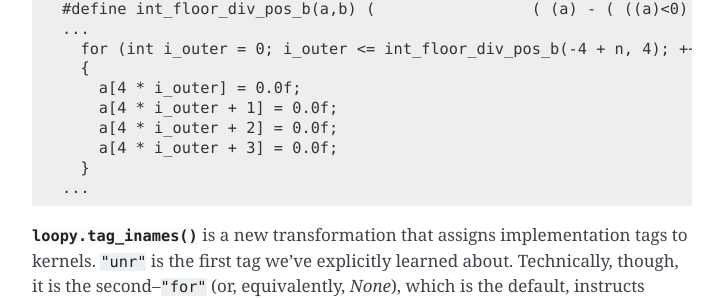
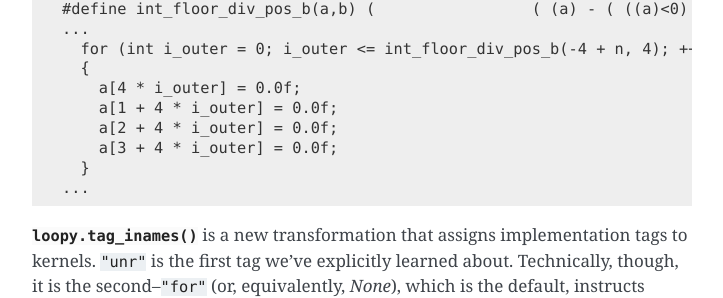
Before and after one commit to inducer/loopy, a Sphinx documentation site: the page built from doc/tutorial.rst, in a window 1280 px wide and 900 px high, scrolled down 12249 px. Shown: the part 161-459 px from the top of the window, without its empty margins (388-1111 px from the left). Built offline with Sphinx 7.4.7, drawn with Linux system fonts in a browser that asks for light colours.

Commit message:
Changes because of adding simplify_via_aff while flattening out subscripts.

```diff
--- a/doc/tutorial.rst
+++ b/doc/tutorial.rst
@@ -650,9 +650,9 @@ loop's tag to ``"unr"``:
       for (int i_outer = 0; i_outer <= int_floor_div_pos_b(-4 + n, 4); ++i_outer)
       {
         a[4 * i_outer] = 0.0f;
-        a[4 * i_outer + 1] = 0.0f;
-        a[4 * i_outer + 2] = 0.0f;
-        a[4 * i_outer + 3] = 0.0f;
+        a[1 + 4 * i_outer] = 0.0f;
+        a[2 + 4 * i_outer] = 0.0f;
+        a[3 + 4 * i_outer] = 0.0f;
       }
     ...
 
```
